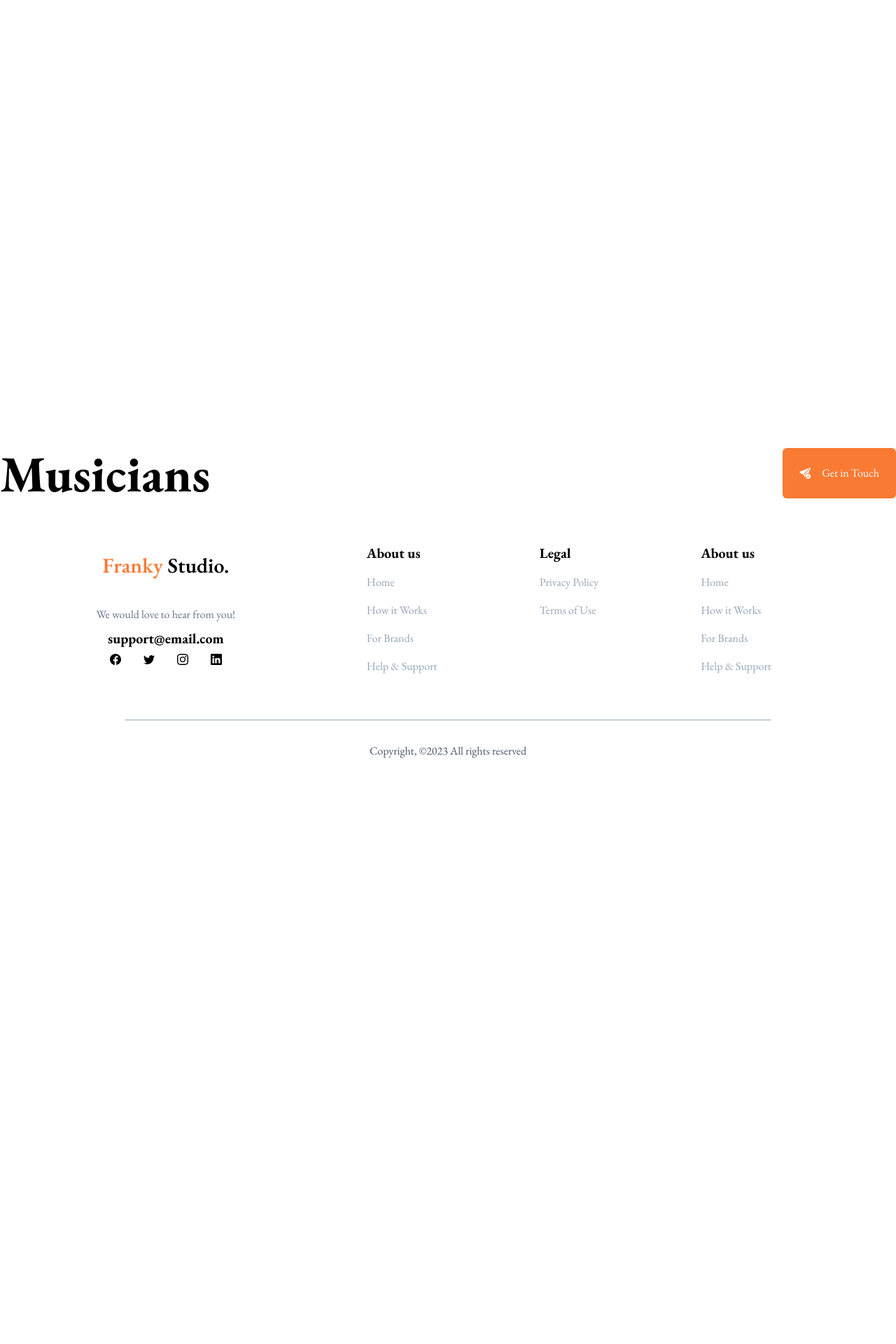
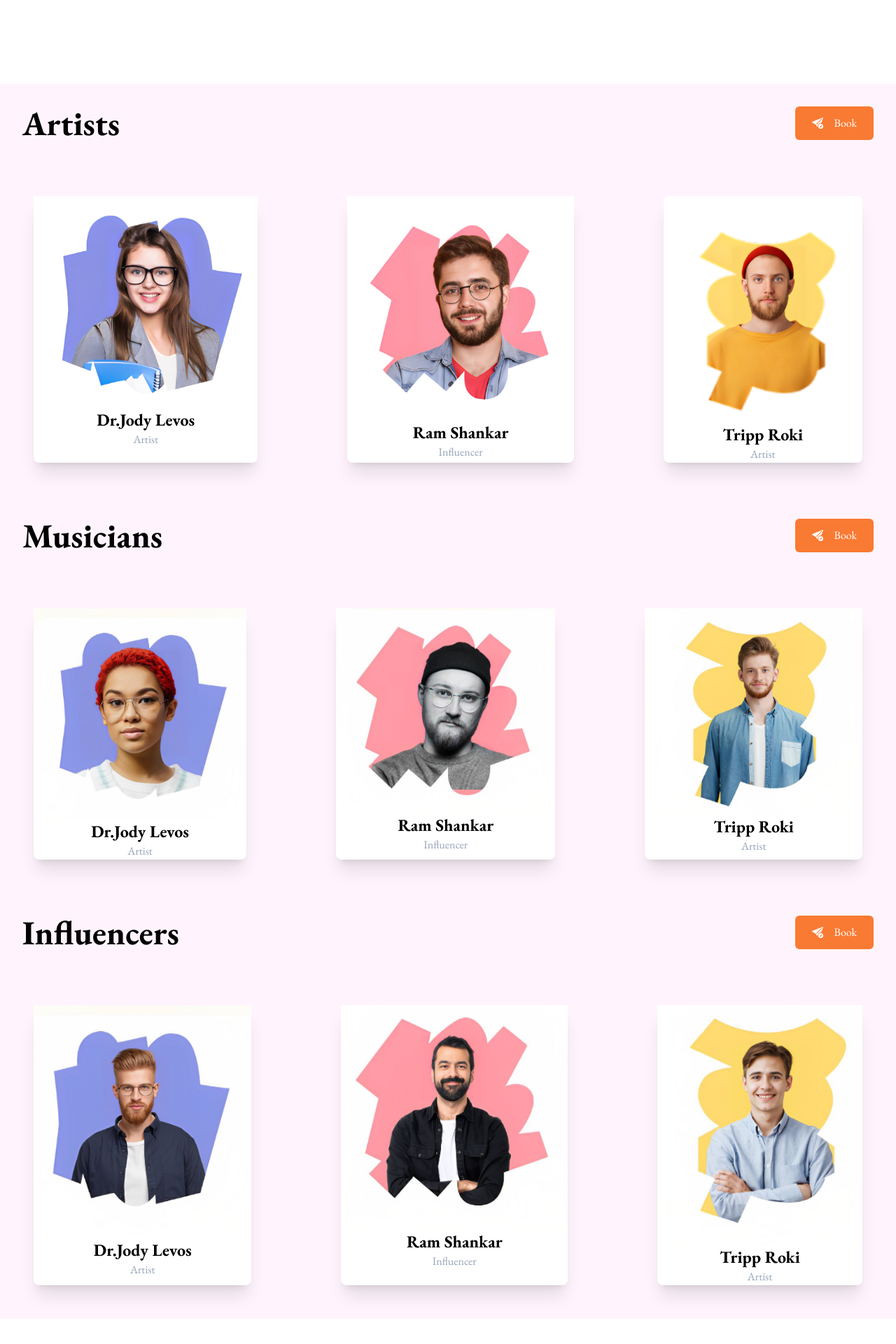
Before and after one commit to mknyambura/FrankyStudios, a React (Create React App) app: page /artists in a window 1280 px wide. Shown: the part 560-2480 px from the top of the page at 70% size. Before the commit the page ends 1709 px from the top, so only its background shows below. Built offline with nearby package versions, Linux system fonts and the light colour scheme.

Commit message:
create Artist Page

```diff
--- a/src/components/ArtistPage/ArtistPage.jsx
+++ b/src/components/ArtistPage/ArtistPage.jsx
@@ -3,19 +3,31 @@ import Header from '../Header/Header'
 import Footer from '../Footer/Footer'
 
 import '../../components/ArtistPage/ArtistPage.scss'
-import { BsFillSendCheckFill } from 'react-icons/bs'
+import { BsEnvelopeFill, BsFillSendCheckFill, BsFillVolumeUpFill } from 'react-icons/bs'
+
+import jody from '../../images/jody.png'
+import ram from '../../images/ram.png'
+import tripp from '../../images/tripp.png'
+import robert from '../../images/robert.png'
+import musician1 from '../../images/artist1.png'
+import musician2 from '../../images/artist2.png'
+import musician3 from '../../images/artist3.png'
+import influencer1 from '../../images/influencer1.png'
+import influencer2 from '../../images/influencer2.png'
+import influencer3 from '../../images/influencer3.png'
+
 
 
 function ArtistPage() {
   return (
-    <div className='text-black'>
-        <div className='bg-2 h-[150vh]'>
+    <div className='text-black '>
+        <div className='bg-2 h-[85vh]'>
           <Header className='m-16'/>
           <div className='flex flex-col'>
             <div className='flex flex-col items-center gap-8'>
-              <h1 className='text-7xl font-bold mt-20'>Artists Page</h1>
-              <p className='text-2xl text-slate-400 mt-4'>Lorem ipsum dolor, sit amet consectetur adipisicing elit!</p>
-              <div className='flex flex-row gap-24 items-center m-8 text-white'>
+              <h1 className='text-7xl font-bold mt-8'>Artists Page</h1>
+              <p className='text-2xl text-slate-400 mt-2'>Lorem ipsum dolor, sit amet consectetur adipisicing elit!</p>
+              <div className='flex flex-row gap-12 items-center m-8 text-white'>
                 <button className='bg-[#F97A33] rounded-xl px-14 py-4 text-xl font-semibold'>Musicians</button>
                 <button className='bg-[#9b05c9] rounded-xl px-14 py-4 text-xl font-semibold'>Artist</button>
                 <button className='bg-[#262227] rounded-xl px-14 py-4 text-xl font-semibold'>Influencer</button>
@@ -24,19 +36,90 @@ function ArtistPage() {
           </div>
         </div>
 
-        <div>
-            <div>
-                <div className='flex flex-row justify-between'>
-                    <h1 className='font-bold text-7xl'>Musicians</h1>
-                    <button className='bg-[#f97a33] rounded-md flex flex-row gap-4 items-center px-6 py-2 text-white'>
-                        <BsFillSendCheckFill/>
-                            Get in Touch
-                    </button>
-                </div>
-                <div>
+        <div className='flex flex-col text-black bg-[#f71dc70c]'>
+          {/* Artists */}
+          <div className='flex flex-row justify-between m-8'>
+            <h1 className='font-bold text-5xl'>Artists</h1>
+            <button className='bg-[#f97a33] rounded-md flex flex-row gap-4 items-center px-6 py-2 text-white'>
+              <BsFillSendCheckFill/>
+              Book
+            </button>
+          </div>
+          <div className='flex flex-row gap-8 '>
+            <div className='m-12 bg-white flex flex-col items-center shadow-xl hover:shadow-2xl hover:shadow-slate-500 rounded-lg'>
+              <img src={jody} alt="" />
+              <h1 className='font-bold text-2xl'>Dr.Jody Levos</h1>
+              <h1 className='text-slate-400'>Artist</h1>
+            </div>
 
-                </div>
+            <div className='m-12 bg-white flex flex-col items-center shadow-xl hover:shadow-2xl hover:shadow-slate-500 rounded-lg'>
+              <img src={ram} alt="" />
+              <h1 className='font-bold text-2xl'>Ram Shankar</h1>
+              <h1 className='text-slate-400'>Influencer</h1>
             </div>
+
+            <div className='m-12 bg-white flex flex-col items-center shadow-xl hover:shadow-2xl hover:shadow-slate-500 rounded-lg'>
+              <img src={tripp} alt="" />
+              <h1 className='font-bold text-2xl'>Tripp Roki</h1>
+              <h1 className='text-slate-400'>Artist</h1>
+            </div>
+          </div>
+
+          {/* Musicians */}
+          <div className='flex flex-row justify-between m-8 '>
+            <h1 className='font-bold text-5xl'>Musicians</h1>
+            <button className='bg-[#f97a33] rounded-md flex flex-row gap-4 items-center px-6 py-2 text-white'>
+              <BsFillSendCheckFill/>
+              Book
+            </button>
+          </div>
+          <div className='flex flex-row gap-8 '>
+            <div className='m-12 bg-white flex flex-col items-center shadow-xl hover:shadow-2xl hover:shadow-slate-500 rounded-lg'>
+              <img src={musician1} alt="" />
+              <h1 className='font-bold text-2xl'>Dr.Jody Levos</h1>
+              <h1 className='text-slate-400'>Artist</h1>
+            </div>
+
+            <div className='m-12 bg-white flex flex-col items-center shadow-xl hover:shadow-2xl hover:shadow-slate-500 rounded-lg'>
+              <img src={musician2} alt="" />
+              <h1 className='font-bold text-2xl'>Ram Shankar</h1>
+              <h1 className='text-slate-400'>Influencer</h1>
+            </div>
+
+            <div className='m-12 bg-white flex flex-col items-center shadow-xl hover:shadow-2xl hover:shadow-slate-500 rounded-lg'>
+              <img src={musician3} alt="" />
+              <h1 className='font-bold text-2xl'>Tripp Roki</h1>
+              <h1 className='text-slate-400'>Artist</h1>
+            </div>
+          </div>
+
+          {/* Influencer  */}
+          <div className='flex flex-row justify-between m-8'>
+            <h1 className='font-bold text-5xl'>Influencers</h1>
+            <button className='bg-[#f97a33] rounded-md flex flex-row gap-4 items-center px-6 py-2 text-white'>
+              <BsFillSendCheckFill/>
+              Book
+            </button>
+          </div>
+          <div className='flex flex-row gap-8 '>
+            <div className='m-12 bg-white flex flex-col items-center shadow-xl hover:shadow-2xl hover:shadow-slate-500 rounded-lg'>
+              <img src={influencer1} alt="" />
+              <h1 className='font-bold text-2xl'>Dr.Jody Levos</h1>
+              <h1 className='text-slate-400'>Artist</h1>
+            </div>
+
+            <div className='m-12 bg-white flex flex-col items-center shadow-xl hover:shadow-2xl hover:shadow-slate-500 rounded-lg'>
+              <img src={influencer2} alt="" />
+              <h1 className='font-bold text-2xl'>Ram Shankar</h1>
+              <h1 className='text-slate-400'>Influencer</h1>
+            </div>
+
+            <div className='m-12 bg-white flex flex-col items-center shadow-xl hover:shadow-2xl hover:shadow-slate-500 rounded-lg'>
+              <img src={influencer3} alt="" />
+              <h1 className='font-bold text-2xl'>Tripp Roki</h1>
+              <h1 className='text-slate-400'>Artist</h1>
+            </div>
+          </div>
         </div>
       <Footer/>
     </div>
```
